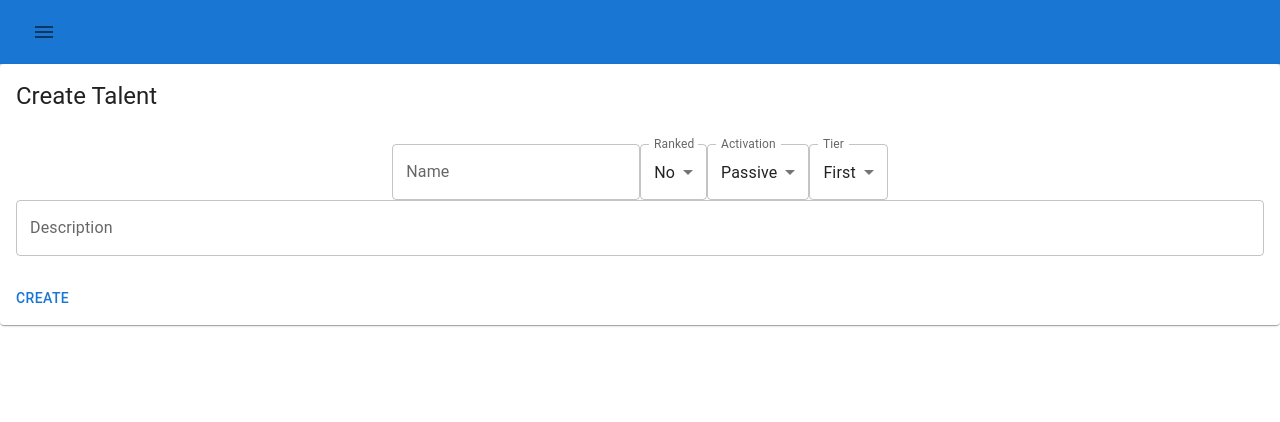
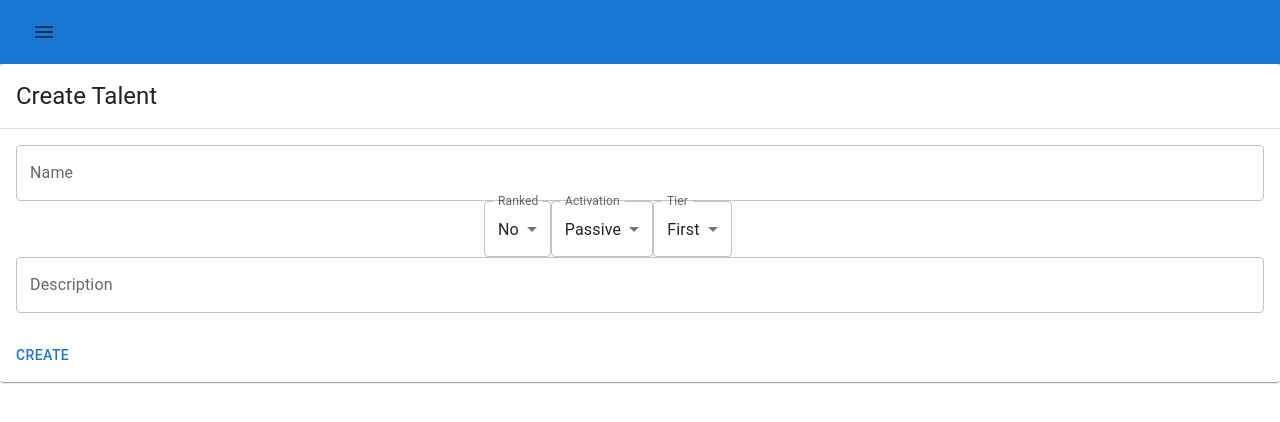
Before and after one commit to genraven1/genesys, a React (Create React App) app: page /talents/new in a window 1280 px wide. Shown: the top 422 px of the page. Built offline with nearby package versions, Linux system fonts and the light colour scheme.

Commit message:
update create Talent

```diff
--- a/src/components/CreateTalent.tsx
+++ b/src/components/CreateTalent.tsx
@@ -1,4 +1,4 @@
-import { Button, Card, CardActions, CardContent, CardHeader, Grid, MenuItem, TextField } from "@mui/material";
+import { Button, Card, CardActions, CardContent, CardHeader, Divider, Grid, MenuItem, TextField } from "@mui/material";
 import { ChangeEventHandler, FocusEventHandler, FormEventHandler, useState } from "react";
 import Talent, { Activation, DefaultTalent, Ranked, Tier } from "../models/Talent";
 import TalentService from "../services/TalentService";
@@ -101,10 +101,12 @@ export default function CreateTalent(props: Props) {
     return (
         <Card>
             <CardHeader title={'Create Talent'} />
+            <Divider />
             <form onSubmit={handleSubmit}>
                 <CardContent>
                     <Grid container justifyContent={'center'}>
-                        <TextField name='name' label='Name' value={talent.name ?? ''} onBlur={handleBlur} onChange={handleTextChange} />
+                        <TextField name='name' label='Name' value={talent.name ?? ''} onBlur={handleBlur} onChange={handleTextChange} fullWidth />
+                        <Grid item sm={3}>
                         <TextField name='ranked' label='Ranked' value={talent.ranked ?? Ranked.No} onBlur={handleBlur} onChange={handleRankedChange} select >
                             {Object.entries(Ranked).map(([key, value]) => (
                                 <MenuItem key={key} value={value}>
@@ -126,6 +128,7 @@ export default function CreateTalent(props: Props) {
                                 </MenuItem>
                             ))}
                         </TextField>
+                        </Grid>
                         <TextField name='description' label='Description' value={talent.description ?? ''} onBlur={handleBlur} onChange={handleTextChange} multiline fullWidth />
                     </Grid>
                 </CardContent>
```
